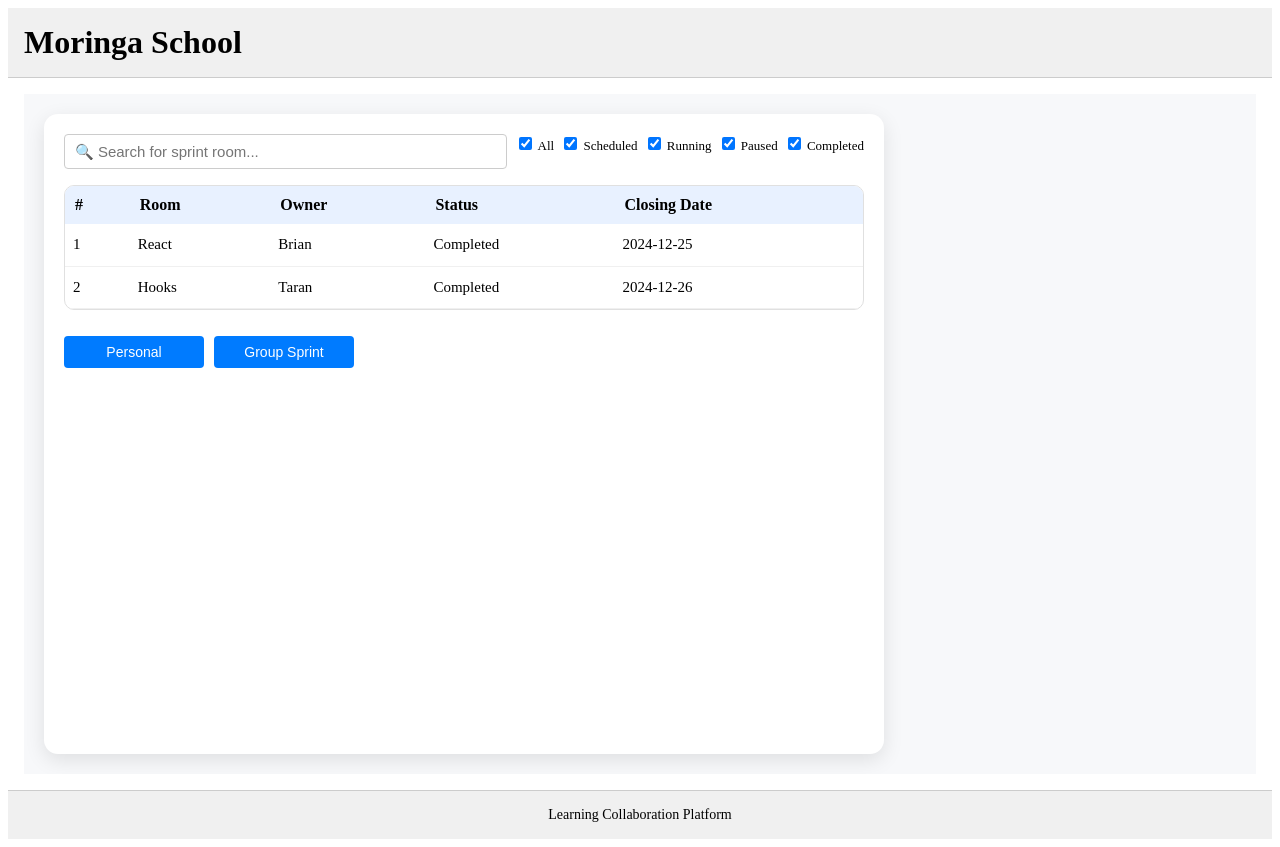
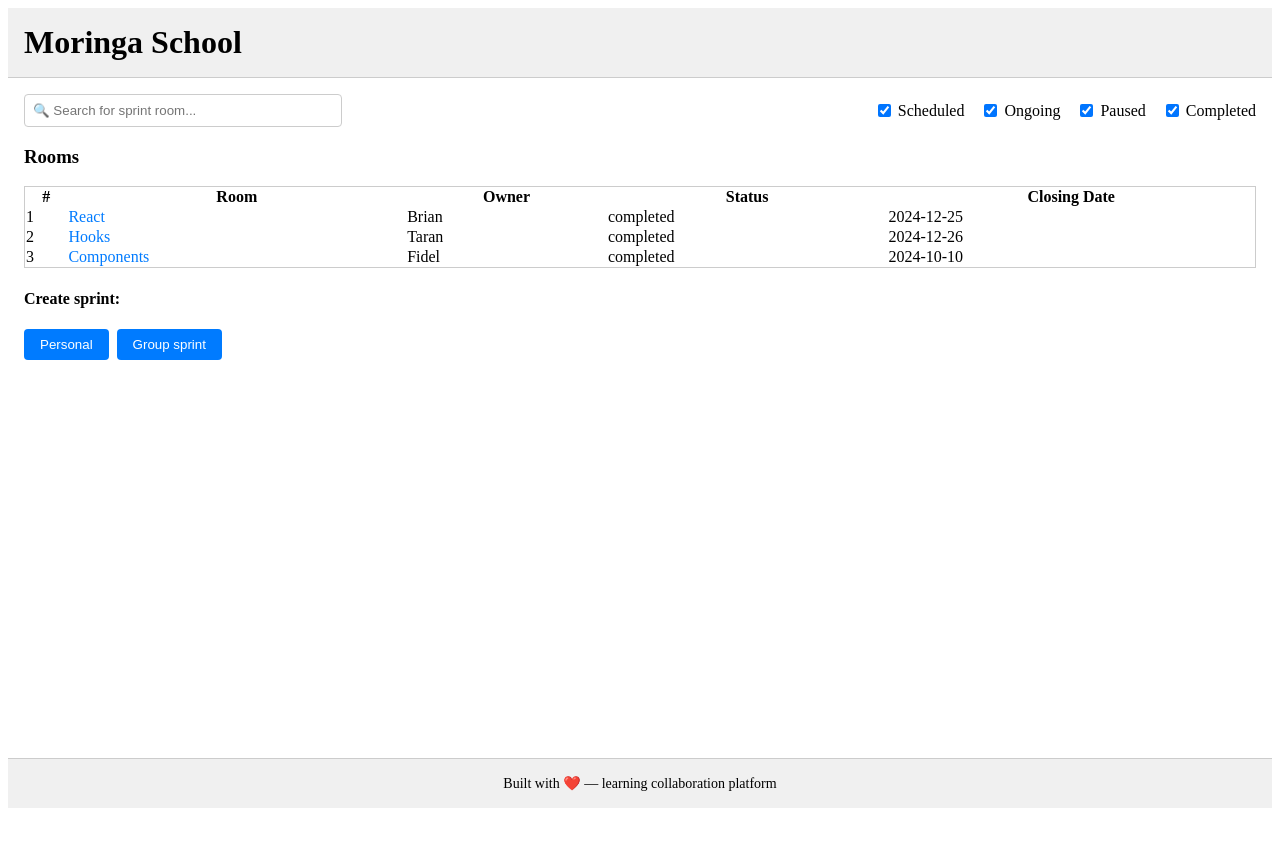
Before and after one commit to Bett007/StudyCircle, a React (Vite) app in the folder Study_Circle/: page / in a window 1280 px wide. After the commit the page ends 816 px from the top, so only its background shows below. Built offline with nearby package versions, Linux system fonts and the light colour scheme; no server answers.

Commit message:
Revert "Sprintroom Upddates"

```diff
--- a/Study_Circle/src/components/App.jsx
+++ b/Study_Circle/src/components/App.jsx
@@ -1,11 +1,11 @@
-import React, { useState, useEffect } from "react";
+import React, { useEffect, useState } from "react";
 import { BrowserRouter, Routes, Route } from "react-router-dom";
 import { computeStatusFromDates } from "../utils.js";
 import { styles } from "../styles.js";
 import Home from "./Home.jsx";
-import Sprint_room from "./Sprint_room.jsx";
+import SprintRoom from "./Sprint_room.jsx";
 
-// ---------- Mock DB ----------
+// ---------- Mock DB (you can also move this to db.json) ----------
 const initialSprints = [
   {
     id: "1",
@@ -15,7 +15,7 @@
     startDate: "2024-11-25",
     endDate: "2024-12-25",
     status: "running",
-    members: ["1", "2"], // IDs from JSONBin members
+    members: ["Brian"],
     tasks: ["Setup project", "Create components"],
   },
   {
@@ -26,8 +26,19 @@
     startDate: "2024-12-25",
     endDate: "2024-12-26",
     status: "scheduled",
-    members: ["3"],
+    members: ["Taran"],
     tasks: ["Read docs", "Build small app"],
+  },
+  {
+    id: "3",
+    name: "Components",
+    owner: "Fidel",
+    description: "Break down UI into reusable pieces.",
+    startDate: "2024-10-01",
+    endDate: "2024-10-10",
+    status: "completed",
+    members: ["Fidel"],
+    tasks: ["Design UI", "Implement layout"],
   },
 ];
 
@@ -36,31 +47,9 @@
   const [sprints, setSprints] = useState(() => {
     const raw = localStorage.getItem("sprints_v1");
     const loaded = raw ? JSON.parse(raw) : initialSprints;
-    return loaded.map((s) => ({ ...s, status: computeStatusFromDates(s), secondsElapsed: 0 }));
+    return loaded.map((s) => ({ ...s, status: computeStatusFromDates(s) }));
   });
 
-  const [members, setMembers] = useState([]);
-
-  // Fetch members from JSONBin
-  useEffect(() => {
-    const fetchMembers = async () => {
-      try {
-        const res = await fetch("https://api.jsonbin.io/v3/b/YOUR_BIN_ID/latest", {
-          headers: {
-            // "X-Master-Key": "YOUR_JSONBIN_KEY", // if private
-          },
-        });
-        const data = await res.json();
-        setMembers(data.record.members || []);
-      } catch (err) {
-        console.error("Failed to fetch members:", err);
-        setMembers([]);
-      }
-    };
-    fetchMembers();
-  }, []);
-
-  // Save sprints to localStorage
   useEffect(() => {
     localStorage.setItem("sprints_v1", JSON.stringify(sprints));
   }, [sprints]);
@@ -82,17 +71,19 @@
           <Routes>
             <Route
               path="/"
-              element={<Home sprints={sprints} setSprints={setSprints} members={members} />}
+              element={<Home sprints={sprints} setSprints={setSprints} />}
             />
             <Route
               path="/room/:id"
-              element={<Sprint_room sprints={sprints} updateSprint={updateSprint} members={members} />}
+              element={
+                <SprintRoom sprints={sprints} updateSprint={updateSprint} />
+              }
             />
           </Routes>
         </main>
 
         <footer style={styles.footer}>
-          Learning Collaboration Platform
+          Built with ❤️ — learning collaboration platform
         </footer>
       </div>
     </BrowserRouter>
--- a/Study_Circle/src/components/Home.jsx
+++ b/Study_Circle/src/components/Home.jsx
@@ -1,12 +1,13 @@
+// ---------- Home Component (wireframe 1) ----------
 import React, { useState } from "react";
+import { Link } from "react-router-dom";
+import { computeStatusFromDates } from "../utils.js";
 import { styles } from "../styles.js";
 import CreateModal from "./Form.jsx";
-import Sprint_room from "./Sprint_room.jsx";
 
 function Home({ sprints, setSprints }) {
   const [query, setQuery] = useState("");
   const [filters, setFilters] = useState({
-    all: true,
     scheduled: true,
     running: true,
     paused: true,
@@ -14,125 +15,109 @@
   });
   const [showCreate, setShowCreate] = useState(false);
   const [createType, setCreateType] = useState("personal");
-  const [activeSprint, setActiveSprint] = useState(null);
 
-  // ---------- FILTERED SPRINTS ----------
   const filtered = sprints.filter((s) => {
     const matchesQuery = s.name.toLowerCase().includes(query.toLowerCase());
-    const status = s.status || "scheduled";
-    if (filters.all) return matchesQuery;
+    const status = computeStatusFromDates(s);
     return matchesQuery && filters[status];
   });
 
-  // ---------- UPDATE SPRINT ----------
-  const updateSprint = (id, updates) => {
-    setSprints((prev) =>
-      prev.map((s) => (s.id === id ? { ...s, ...updates } : s))
-    );
-  };
-
   return (
-    <div
-      style={{
-        display: "flex",
-        justifyContent: "flex-start",
-        height: "80vh",
-        overflowY: "auto",
-        padding: 20,
-        background: "#f7f8fa",
-        position: "relative",
-      }}
-    >
-      {/* LEFT PANEL */}
-      <div
-        style={{
-          width: 800, // wider panel toward center
-          background: "#fff",
-          padding: 20,
-          borderRadius: 14,
-          boxShadow: "0 6px 20px rgba(0,0,0,0.1)",
-          display: "flex",
-          flexDirection: "column",
-          gap: 16,
-        }}
-      >
-        {/* SEARCH + FILTERS */}
-        <div style={{ display: "flex", gap: 8, flexWrap: "wrap" }}>
+    <div>
+      <div style={styles.controlsRow}>
         <input
           placeholder="🔍 Search for sprint room..."
           value={query}
           onChange={(e) => setQuery(e.target.value)}
-            style={{ ...styles.search, fontSize: 15, padding: "8px 10px", flex: 1 }}
+          style={styles.search}
         />
-          <div style={{ display: "flex", gap: 6, flexWrap: "wrap", fontSize: 13 }}>
-            {["all", "scheduled", "running", "paused", "completed"].map((f) => (
-              <label key={f} style={{ fontSize: 13, cursor: "pointer" }}>
+
+        <div style={styles.filterBox}>
+          <label style={styles.filterLabel}>
             <input
               type="checkbox"
-                  checked={filters[f]}
+              checked={filters.scheduled}
               onChange={(e) =>
-                    setFilters((prev) => ({ ...prev, [f]: e.target.checked }))
+                setFilters((f) => ({ ...f, scheduled: e.target.checked }))
               }
             />{" "}
-                {f.charAt(0).toUpperCase() + f.slice(1)}
+            Scheduled
           </label>
-            ))}
+          <label style={styles.filterLabel}>
+            <input
+              type="checkbox"
+              checked={filters.running}
+              onChange={(e) =>
+                setFilters((f) => ({ ...f, running: e.target.checked }))
+              }
+            />{" "}
+            Ongoing
+          </label>
+          <label style={styles.filterLabel}>
+            <input
+              type="checkbox"
+              checked={filters.paused}
+              onChange={(e) =>
+                setFilters((f) => ({ ...f, paused: e.target.checked }))
+              }
+            />{" "}
+            Paused
+          </label>
+          <label style={styles.filterLabel}>
+            <input
+              type="checkbox"
+              checked={filters.completed}
+              onChange={(e) =>
+                setFilters((f) => ({ ...f, completed: e.target.checked }))
+              }
+            />{" "}
+            Completed
+          </label>
         </div>
       </div>
 
-        {/* TABLE */}
-        <div
-          style={{
-            maxHeight: 400, // scrollable table
-            overflowY: "auto",
-            border: "1px solid #e0e0e0",
-            borderRadius: 10,
-          }}
-        >
-          <table style={{ width: "100%", borderCollapse: "collapse", fontSize: 15 }}>
+      <section style={{ marginTop: 16 }}>
+        <h3>Rooms</h3>
+        <table style={styles.table}>
           <thead>
-              <tr
-                style={{
-                  background: "#e8f1ff",
-                  fontSize: 16,
-                  position: "sticky",
-                  top: 0,
-                  zIndex: 2,
-                }}
-              >
-                <th style={{ padding: 10, textAlign: "left" }}>#</th>
-                <th style={{ padding: 10, textAlign: "left" }}>Room</th>
-                <th style={{ padding: 10, textAlign: "left" }}>Owner</th>
-                <th style={{ padding: 10, textAlign: "left" }}>Status</th>
-                <th style={{ padding: 10, textAlign: "left" }}>Closing Date</th>
+            <tr>
+              <th>#</th>
+              <th>Room</th>
+              <th>Owner</th>
+              <th>Status</th>
+              <th>Closing Date</th>
             </tr>
           </thead>
           <tbody>
-              {filtered.map((s, idx) => (
-                <tr
-                  key={s.id}
-                  style={{ borderBottom: "1px solid #f0f0f0", height: 42, cursor: "pointer" }}
-                  onClick={() => setActiveSprint(s)}
-                >
-                  <td style={{ padding: "10px 8px" }}>{idx + 1}</td>
-                  <td style={{ padding: "10px 8px" }}>{s.name}</td>
-                  <td style={{ padding: "10px 8px" }}>{s.owner}</td>
-                  <td style={{ padding: "10px 8px", textTransform: "capitalize" }}>{s.status}</td>
-                  <td style={{ padding: "10px 8px" }}>{s.endDate || "—"}</td>
+            {filtered.map((s, idx) => {
+              const status = computeStatusFromDates(s);
+              return (
+                <tr key={s.id}>
+                  <td>{idx + 1}</td>
+                  <td>
+                    <Link to={`/room/${s.id}`} style={styles.link}>
+                      {s.name}
+                    </Link>
+                  </td>
+                  <td>{s.owner}</td>
+                  <td>{status}</td>
+                  <td>{s.endDate || "—"}</td>
                 </tr>
-              ))}
+              );
+            })}
           </tbody>
         </table>
-        </div>
+      </section>
 
-        {/* CREATE BUTTONS */}
-        <div style={{ display: "flex", gap: 10, marginTop: 10 }}>
+      <section style={{ marginTop: 20 }}>
+        <h4>Create sprint:</h4>
+        <div style={{ display: "flex", gap: 8 }}>
           <button
             onClick={() => {
               setCreateType("personal");
               setShowCreate(true);
             }}
-            style={{ ...styles.btn, padding: "8px 14px", fontSize: 14, width: 140 }}
+            style={styles.btn}
           >
             Personal
           </button>
@@ -141,32 +126,21 @@
               setCreateType("group");
               setShowCreate(true);
             }}
-            style={{ ...styles.btn, padding: "8px 14px", fontSize: 14, width: 140 }}
+            style={styles.btn}
           >
-            Group Sprint
+            Group sprint
           </button>
         </div>
-      </div>
+      </section>
 
-      {/* CREATE MODAL */}
       {showCreate && (
         <CreateModal
           type={createType}
           onClose={() => setShowCreate(false)}
           onCreate={(newSprint) => {
-            setSprints((prev) => [newSprint, ...prev]);
+            setSprints((p) => [newSprint, ...p]);
             setShowCreate(false);
           }}
-        />
-      )}
-
-      {/* SPRINTROOM MODAL */}
-      {activeSprint && (
-        <Sprint_room
-          sprint={activeSprint}
-          members={[]}
-          updateSprint={updateSprint}
-          onClose={() => setActiveSprint(null)}
         />
       )}
     </div>
--- a/Study_Circle/src/components/Pomodoro.jsx
+++ b/Study_Circle/src/components/Pomodoro.jsx
@@ -1,3 +1,4 @@
+// ---------- Pomodoro Modal (wireframe 3) ----------
 import React, { useState, useEffect, useRef } from "react";
 import { styles } from "../styles.js";
 
@@ -23,7 +24,9 @@
       timerRef.current = null;
     }
 
-    return () => clearInterval(timerRef.current);
+    return () => {
+      if (timerRef.current) clearInterval(timerRef.current);
+    };
   }, [running]);
 
   const start = () => {
@@ -39,46 +42,40 @@
   const ss = String(secondsLeft % 60).padStart(2, "0");
 
   return (
-    <div
-      style={{
-        position: "fixed",
-        top: 0,
-        left: 0,
-        width: "100%",
-        height: "100%",
-        background: "rgba(0,0,0,0.5)",
-        display: "flex",
-        justifyContent: "center",
-        alignItems: "center",
-        zIndex: 1000, // ABOVE Sprint_room overlay
-      }}
-    >
-      <div
-        style={{
-          background: "rgba(53, 53, 53, 1)",
-          color: "#fff",
-          borderRadius: 12,
-          padding: 20,
-          width: 760,
-          maxWidth: "90%",
-          display: "flex",
-          gap: 12,
-        }}
-      >
+    <div style={styles.modalOverlay}>
+      <div style={{ ...styles.modal, width: 760, display: "flex", gap: 12 }}>
         <div style={{ flex: 1 }}>
           <h3>Pomodoro</h3>
-          <div style={{ fontSize: 48, textAlign: "center" }}>{mm}:{ss}</div>
-          <div style={{ display: "flex", gap: 8, justifyContent: "center", marginTop: 12 }}>
-            <button onClick={start} style={styles.btn}>Start</button>
-            <button onClick={pause} style={styles.btnSecondary}>Pause</button>
-            <button onClick={stop} style={styles.dangerBtn}>Stop</button>
-            <button onClick={onClose} style={styles.btn}>Close</button>
+          <div style={{ fontSize: 48, textAlign: "center" }}>
+            {mm}:{ss}
+          </div>
+          <div
+            style={{
+              display: "flex",
+              gap: 8,
+              justifyContent: "center",
+              marginTop: 12,
+            }}
+          >
+            <button onClick={start} style={styles.btn}>
+              Start
+            </button>
+            <button onClick={pause} style={styles.btnSecondary}>
+              Pause
+            </button>
+            <button onClick={stop} style={styles.dangerBtn}>
+              Stop
+            </button>
+            <button onClick={onClose} style={styles.btn}>
+              Close
+            </button>
           </div>
         </div>
 
-        <div style={{ width: 320, }}>
-          <h4>Spotify</h4>
-          <div style={{ border: "1px solid rgba(53, 53, 53, 1)", height: 155}}>
+        <div style={{ width: 320 }}>
+          <h4>Spotify (mini)</h4>
+          {/* Replace the src with a valid Spotify embed url or your own player. */}
+          <div style={{ border: "1px solid #ddd", height: 200 }}>
             <iframe
               title="spotify-player"
               style={{ width: "100%", height: "100%", border: 0 }}
--- a/Study_Circle/src/components/Sprint_room.jsx
+++ b/Study_Circle/src/components/Sprint_room.jsx
@@ -1,253 +1,110 @@
-import React, { useState, useEffect, useRef } from "react";
+// ---------- SprintRoom Component (wireframe 2) ----------
+import React, { useState } from "react";
+import { useParams, useNavigate, Link } from "react-router-dom";
 import { computeStatusFromDates, todayIso } from "../utils.js";
 import { styles } from "../styles.js";
-import PomodoroModal from "./Pomodoro.jsx"; // Pomodoro component
+import PomodoroModal from "./Pomodoro.jsx";
 
-function Sprint_room({ sprint, updateSprint, onClose }) {
-  const [secondsElapsed, setSecondsElapsed] = useState(sprint?.secondsElapsed || 0);
-  const [running, setRunning] = useState(sprint?.status === "running");
-  const timerRef = useRef(null);
+function SprintRoom({ sprints, updateSprint }) {
+  const { id } = useParams();
+  const navigate = useNavigate();
+  const sprint = sprints.find((s) => s.id === id);
+  const [showPomodoro, setShowPomodoro] = useState(false);
 
-  const [chatMessages, setChatMessages] = useState([]);
-  const [chatInput, setChatInput] = useState("");
-  const [showPomodoro, setShowPomodoro] = useState(false); // Pomodoro modal toggle
+  if (!sprint)
+    return (
+      <div>
+        Room not found — <a href="/">Go home</a>
+      </div>
+    );
 
   const status = computeStatusFromDates(sprint);
 
-  // ---------- TIMER LOGIC ----------
-  useEffect(() => {
-    if (running) {
-      timerRef.current = setInterval(() => setSecondsElapsed(prev => prev + 1), 1000);
-    } else if (timerRef.current) {
-      clearInterval(timerRef.current);
-      timerRef.current = null;
-    }
-    return () => clearInterval(timerRef.current);
-  }, [running]);
-
-  const pauseSprint = () => {
-    setRunning(false);
-    updateSprint(sprint.id, { status: "paused", secondsElapsed });
-  };
-
-  const resumeSprint = () => {
-    setRunning(true);
-    updateSprint(sprint.id, { status: "running" });
-  };
-
   const confirmClose = () => {
-    if (window.confirm("Close this sprint? This will mark it as completed.")) {
-      setRunning(false);
+    if (
+      window.confirm(
+        "Are you sure you want to close this sprint? This will mark it as completed."
+      )
+    ) {
       updateSprint(sprint.id, { status: "completed", endDate: todayIso() });
-      onClose();
+      navigate("/");
     }
   };
 
-  const handleSendMessage = () => {
-    if (chatInput.trim()) {
-      setChatMessages(prev => [
-        ...prev,
-        { text: chatInput, timestamp: new Date(), senderId: "You" },
-      ]);
-      setChatInput("");
-    }
+  const pauseSprint = () => {
+    updateSprint(sprint.id, { status: "paused" });
   };
 
-  const mm = String(Math.floor(secondsElapsed / 60)).padStart(2, "0");
-  const ss = String(secondsElapsed % 60).padStart(2, "0");
-
   return (
-    <>
-      {/* -------- MODAL OVERLAY -------- */}
-      <div
-        style={{
-          position: "fixed",
-          top: 0,
-          left: 0,
-          width: "100%",
-          height: "100%",
-          background: "rgba(0,0,0,0.5)",
-          display: "flex",
-          justifyContent: "center",
-          alignItems: "center",
-          zIndex: 999,
-        }}
-      >
-        <div
-          style={{
-            display: "grid",
-            gridTemplateColumns: "2fr 1fr",
-            gap: 20,
-            background: "#f5f7fa",
-            padding: 20,
-            borderRadius: 12,
-            width: "90%",
-            maxWidth: 1100,
-            maxHeight: "90vh",
-            overflow: "hidden",
-          }}
-        >
-          {/* ---------- MAIN CONTENT ---------- */}
-          <div style={{ ...styles.card, padding: 24, overflowY: "auto" }}>
+    <div style={{ display: "grid", gridTemplateColumns: "1fr 360px", gap: 16 }}>
+      <div style={styles.card}>
         <h2>{sprint.name}</h2>
         <div>
-              <strong>Owner:</strong> {sprint.owner}
+          <strong>By:</strong> {sprint.owner}
         </div>
-            <div>
-              <strong>Period:</strong> {sprint.startDate} → {sprint.endDate || "—"}
+        <div style={{ marginTop: 8 }}>
+          <strong>Period:</strong> {sprint.startDate} → {sprint.endDate}
         </div>
 
-            <section>
-              <h4>Description</h4>
+        <section style={{ marginTop: 12 }}>
+          <h4>Sprint description</h4>
           <p>{sprint.description}</p>
         </section>
 
-            <section>
+        <section style={{ marginTop: 12 }}>
+          <h4>Members</h4>
+          <div style={{ display: "flex", gap: 8 }}>
+            {sprint.members.map((m) => (
+              <span key={m} style={styles.pill}>
+                {m}
+              </span>
+            ))}
+          </div>
+        </section>
+
+        <section style={{ marginTop: 12 }}>
           <h4>Tasks</h4>
           <ol>
-                {sprint.tasks.map((task, i) => (
-                  <li key={i}>{task}</li>
+            {sprint.tasks.map((t, i) => (
+              <li key={i}>{t}</li>
             ))}
           </ol>
         </section>
 
-            <div style={{ display: "flex", gap: 10, marginTop: 16 }}>
+        <div style={{ marginTop: 20, display: "flex", gap: 8 }}>
           <button onClick={confirmClose} style={styles.dangerBtn}>
-                Close Sprint
+            Close sprint
           </button>
-
-              {/* Resume/Pause Button */}
-              {running ? (
           <button onClick={pauseSprint} style={styles.btn}>
             Pause
           </button>
-              ) : (
-                <button onClick={resumeSprint} style={styles.btn}>
-                  Resume
-                </button>
-              )}
-
-              {/* Pomodoro Button */}
           <button onClick={() => setShowPomodoro(true)} style={styles.btn}>
             Pomodoro
           </button>
         </div>
       </div>
 
-          {/* ---------- SIDEBAR ---------- */}
-          <aside
-            style={{
-              ...styles.card,
-              padding: 16,
-              display: "flex",
-              flexDirection: "column",
-              gap: 16,
-              overflowY: "auto",
-            }}
-          >
-            {/* SESSION TIMER */}
-            <div>
-              <h4>Session Timer</h4>
-              <div style={{ fontSize: 28, textAlign: "center", marginTop: 6 }}>
-                {mm}:{ss}
-              </div>
+      <aside style={styles.card}>
+        <h4>Session timer</h4>
+        <div style={{ fontSize: 28, textAlign: "center" }}>00:00</div>
+
+        <div style={{ marginTop: 12 }}>
+          <h5>Quick info</h5>
+          <div>Status: {status}</div>
+          <div>Closing date: {sprint.endDate || "—"}</div>
         </div>
 
-            {/* MEMBERS */}
-            <div>
-              <h5>Members</h5>
-              <div style={{ display: "flex", flexDirection: "column", gap: 8, marginTop: 6 }}>
-                {sprint.members?.map((name, idx) => (
-                  <div key={idx} style={{ display: "flex", alignItems: "center", gap: 8 }}>
-                    <img
-                      src={`https://via.placeholder.com/36.png?text=${name.charAt(0)}`}
-                      alt={name}
-                      style={{
-                        width: 36,
-                        height: 36,
-                        minWidth: 36,
-                        minHeight: 36,
-                        borderRadius: "50%",
-                        objectFit: "cover",
-                      }}
-                    />
-                    <span>{name}</span>
-                  </div>
-                ))}
-              </div>
-            </div>
-
-            {/* QUICK INFO */}
-            <div>
-              <h5>Quick Info</h5>
-              <div>Status: {status}</div>
-              <div>Closing Date: {sprint.endDate || "—"}</div>
-            </div>
-
-            {/* CHAT BOX */}
-            <div style={{ flex: 1, display: "flex", flexDirection: "column" }}>
-              <h5>Chat</h5>
-              <div
-                style={{
-                  flex: 1,
-                  overflowY: "auto",
-                  border: "1px solid #ddd",
-                  borderRadius: 6,
-                  padding: 8,
-                  background: "#fff",
-                }}
-              >
-                {chatMessages.length === 0 && (
-                  <div style={{ fontStyle: "italic", color: "#888" }}>
-                    No messages yet
-                  </div>
-                )}
-                {chatMessages.map((msg, idx) => (
-                  <div key={idx} style={{ marginBottom: 6 }}>
-                    <strong>{msg.senderId}:</strong> {msg.text}
-                  </div>
-                ))}
-              </div>
-              <div style={{ display: "flex", gap: 6, marginTop: 6 }}>
-                <input
-                  value={chatInput}
-                  onChange={(e) => setChatInput(e.target.value)}
-                  placeholder="Type a message..."
-                  style={{
-                    flex: 1,
-                    padding: 6,
-                    borderRadius: 6,
-                    border: "1px solid #ccc",
-                  }}
-                />
-                <button onClick={handleSendMessage} style={styles.btn}>
-                  Send
-                </button>
-              </div>
-            </div>
-
-            {/* BACK BUTTON */}
-            <div>
-              <button
-                onClick={onClose}
-                style={{
-                  ...styles.link,
-                  border: "none",
-                  background: "transparent",
-                  cursor: "pointer",
-                }}
-              >
-                ← Back to Home
-              </button>
+        <div style={{ marginTop: 12 }}>
+          <h5>Actions</h5>
+          <Link to="/" style={styles.link}>
+            Back to home
+          </Link>
         </div>
       </aside>
+
+      {showPomodoro && <PomodoroModal onClose={() => setShowPomodoro(false)} />}
     </div>
-      </div>
-
-      {/* ---------- POMODORO MODAL ---------- */}
-      {showPomodoro && <PomodoroModal onClose={() => setShowPomodoro(false)} />}
-    </>
   );
 }
 
-export default Sprint_room;
+export default SprintRoom;
```
Also changed, not shown: Study_Circle/src/SprintRoom.jsx (added, +11 -0 lines), Study_Circle/src/components/Form.jsx (+23 -68 lines). Lines whose indentation alone changed are shown as unchanged.
